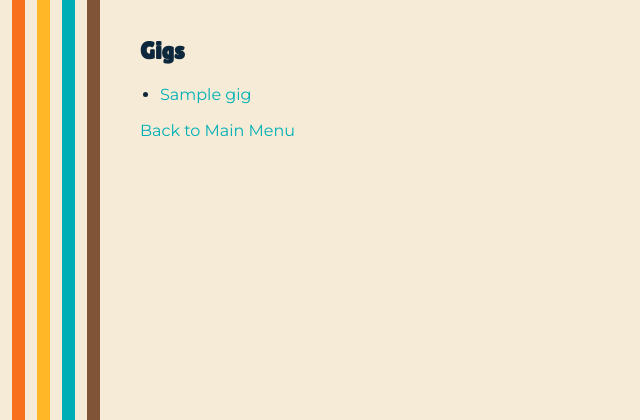
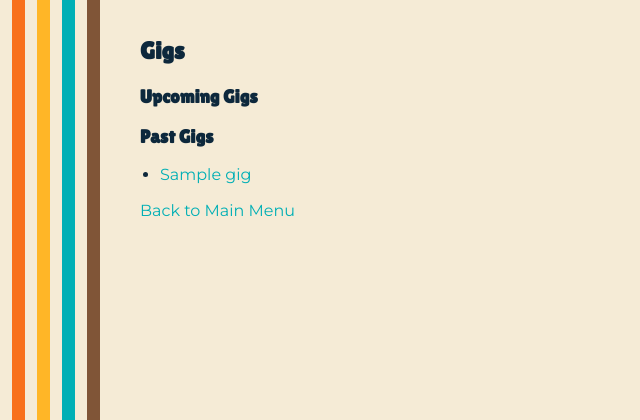
Before and after one commit to jandress94/prsb_site, a Django app: page /backstage/gigs/ in a window 1280 px wide. Shown: the top 420 px of the page, without its empty margins (0-640 px from the left). Run offline with Django 5.2, Linux system fonts and the light colour scheme; tables that the repository leaves empty hold one stand-in row (values such as "Sample post").

Commit message:
add start time to gigs

```diff
--- a/prsb/band/models.py
+++ b/prsb/band/models.py
@@ -114,9 +114,14 @@ class PartAssignment(models.Model):
 
 class Gig(models.Model):
     name = models.CharField(max_length=256)
+    start_datetime = models.DateTimeField()
+
+    class Meta:
+        ordering = ["-start_datetime"]
 
     def __str__(self):
-        return self.name
+        return f"{self.name}"
+        # return f"{self.name} ({self.start_datetime.date()})"
 
 
 class GigInstrument(models.Model):
--- a/prsb/band/templates/band/gig_list.html
+++ b/prsb/band/templates/band/gig_list.html
@@ -4,9 +4,18 @@
 
 {% block content %}
     <h2>Gigs</h2>
+
+    <h3>Upcoming Gigs</h3>
     <ul>
-        {% for gig in object_list %}
-            <li><a href={% url 'band:gig_detail' gig.id %}>{{ gig.name }}</a></li>
+        {% for gig in upcoming_gigs %}
+            <li><a href={% url 'band:gig_detail' gig.id %}>{{ gig }}</a></li>
+        {% endfor %}
+    </ul>
+
+    <h3>Past Gigs</h3>
+    <ul>
+        {% for gig in past_gigs %}
+            <li><a href={% url 'band:gig_detail' gig.id %}>{{ gig }}</a></li>
         {% endfor %}
     </ul>
 
--- a/prsb/band/views.py
+++ b/prsb/band/views.py
@@ -3,6 +3,7 @@ from django import forms
 from django.http import HttpResponse
 from django.shortcuts import render
 from django.urls import reverse
+from django.utils import timezone
 from django.views import generic
 
 from scripts.gig_part_assignment import get_gig_part_assignments
@@ -174,6 +175,12 @@ class SongPartAssignmentUpdateView(generic.UpdateView):
 class GigListView(generic.ListView):
     model = Gig
 
+    def get_context_data(self, **kwargs):
+        context = super().get_context_data(**kwargs)
+        context['upcoming_gigs'] = Gig.objects.filter(start_datetime__gte=timezone.now())
+        context['past_gigs'] = Gig.objects.filter(start_datetime__lt=timezone.now())
+        return context
+
 
 class GigDetailView(generic.DetailView):
     model = Gig
```
Also changed, not shown: prsb/band/migrations/0019_gig_start_datetime.py (added).
